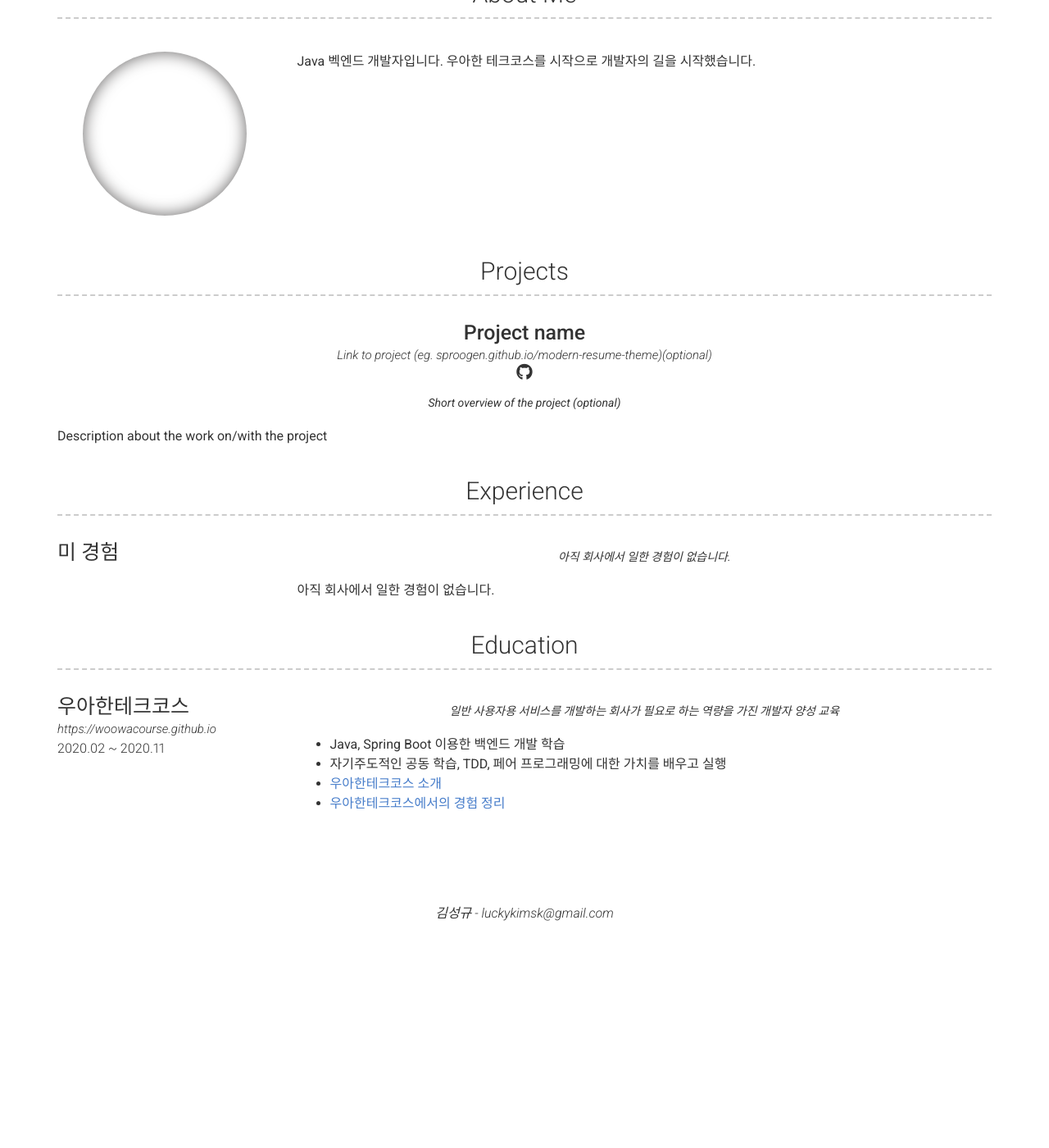
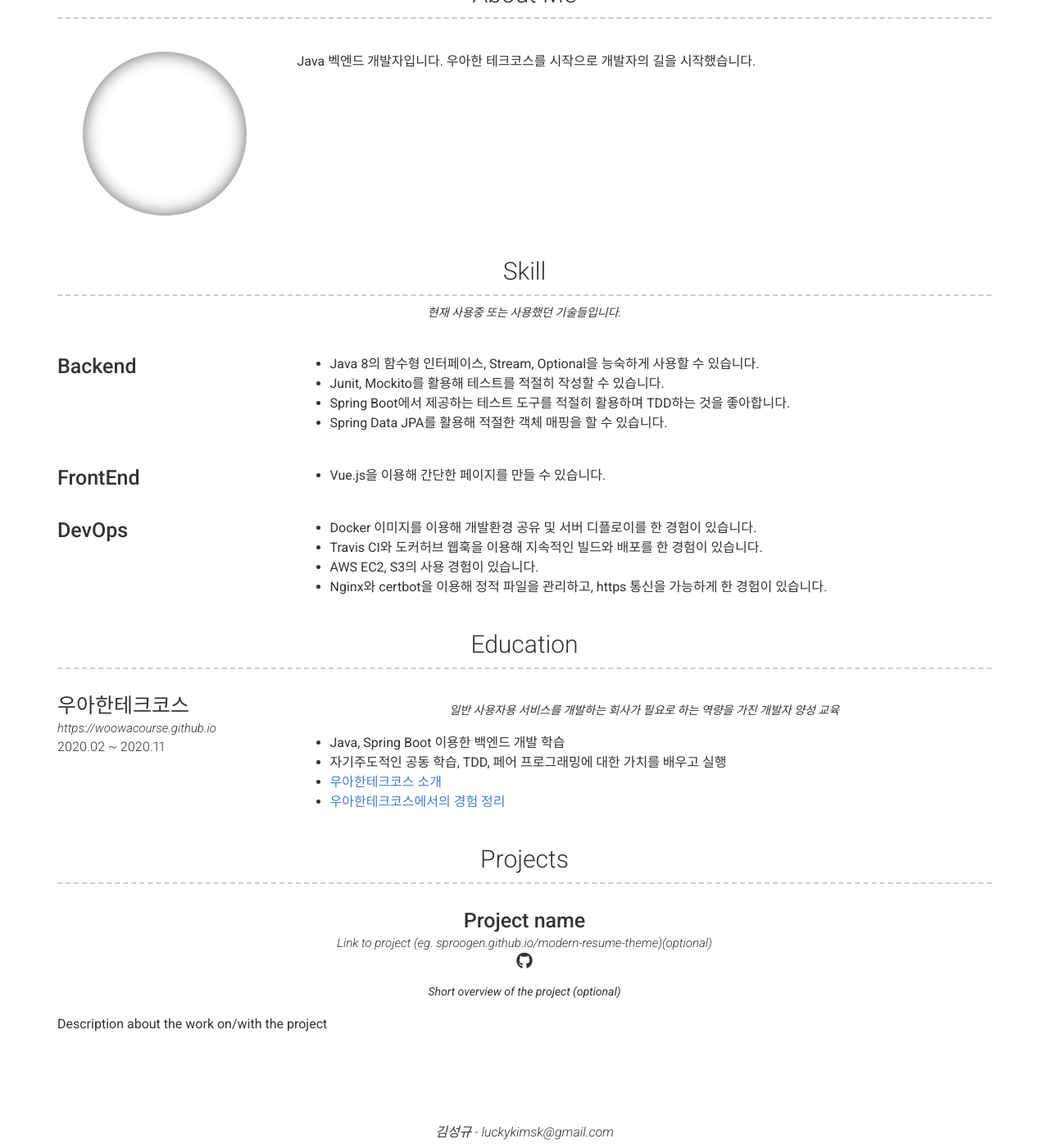
Before and after one commit to KimSeongGyu1/KimSeongGyu1.github.io, a Jekyll site: the page built from index.md, in a window 1280 px wide and 1400 px high, scrolled down 216 px. Shown: the whole window at 82% size. Built offline with Jekyll 4.4.1, drawn with Linux system fonts in a browser that asks for light colours; nearby versions of some CDN libraries; before the commit the page ends 1349 px from its top, so only the background shows below that.

Commit message:
스킬 정보 입력
스킬 레이아웃 생성

```diff
--- /dev/null
+++ b/_data/skill.yml
@@ -0,0 +1,20 @@
+- layout: left
+  name: Backend
+  description: | # this will include new lines to allow paragraphs
+    - Java 8의 함수형 인터페이스, Stream, Optional을 능숙하게 사용할 수 있습니다.
+    - Junit, Mockito를 활용해 테스트를 적절히 작성할 수 있습니다.
+    - Spring Boot에서 제공하는 테스트 도구를 적절히 활용하며 TDD하는 것을 좋아합니다.
+    - Spring Data JPA를 활용해 적절한 객체 매핑을 할 수 있습니다.
+
+- layout: left
+  name: FrontEnd
+  description: | # this will include new lines to allow paragraphs
+    - Vue.js을 이용해 간단한 페이지를 만들 수 있습니다.
+
+- layout: left
+  name: DevOps
+  description: | # this will include new lines to allow paragraphs
+    - Docker 이미지를 이용해 개발환경 공유 및 서버 디플로이를 한 경험이 있습니다.
+    - Travis CI와 도커허브 웹훅을 이용해 지속적인 빌드와 배포를 한 경험이 있습니다.
+    - AWS EC2, S3의 사용 경험이 있습니다.
+    - Nginx와 certbot을 이용해 정적 파일을 관리하고, https 통신을 가능하게 한 경험이 있습니다.
--- /dev/null
+++ b/_includes/skill.html
@@ -0,0 +1,7 @@
+<div class="container experience-container">
+    <h3>{{ site.skill_title | default: "Skill" }}</h3>
+    <p class="quote"> 현재 사용중 또는 사용했던 기술들입니다.</p>
+    {% for experience in site.data.skill %}
+    {% include {{ experience.layout | default: 'left' | append: ".html" }} item=experience %}
+    {% endfor %}
+</div>
--- a/_layouts/default.html
+++ b/_layouts/default.html
@@ -16,16 +16,16 @@
 
       {%- include about.html -%}
 
-      {%- if site.data.projects.size > 0 -%}
-        {%- include projects.html -%}
-      {%- endif -%}
-
-      {%- if site.data.experience.size > 0 -%}
-        {%- include experience.html -%}
+      {%- if site.data.skill.size > 0 -%}
+      {%- include skill.html -%}
       {%- endif -%}
 
       {%- if site.data.education.size > 0 -%}
-        {%- include education.html -%}
+      {%- include education.html -%}
+      {%- endif -%}
+
+      {%- if site.data.projects.size > 0 -%}
+      {%- include projects.html -%}
       {%- endif -%}
 
       {%- if site.more_content -%}
```
